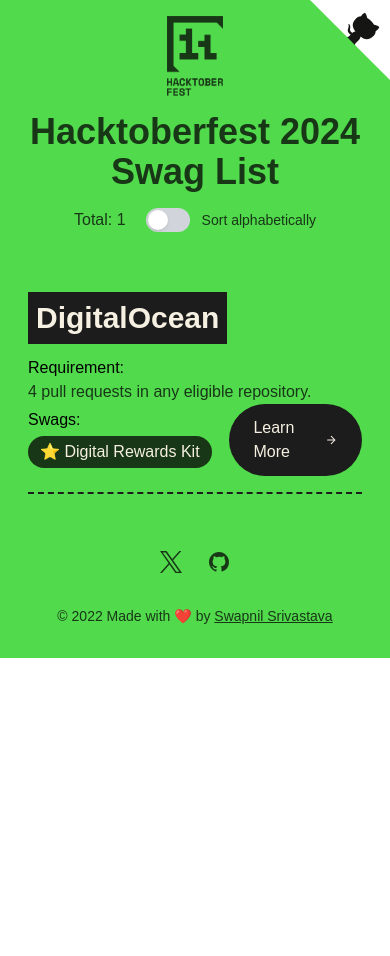
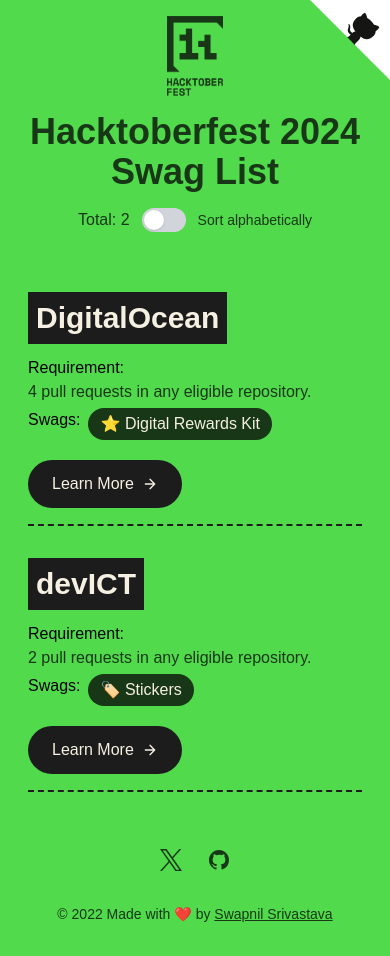
Before and after one commit to swapnilsparsh/hacktoberfest-swag, a Vue app: page / in a window 390 px wide. Before the commit the page ends 844 px from the top, so only its background shows below. Built offline with nearby package versions, Linux system fonts and the light colour scheme.

Commit message:
New Data added- devICT, responsive fix

```diff
--- a/src/App.vue
+++ b/src/App.vue
@@ -30,7 +30,7 @@ export default {
       <!-- toggle -->
       <div class="flex flex-col items-center justify-center mx-auto mb-6">
         <div class="flex items-center justify-center mx-auto mb-6">
-          <h2 class="mr-5 text-phthaloGreen">Total: {{ links.length }}</h2>
+          <h2 class="mr-3 text-phthaloGreen">Total: {{ links.length }}</h2>
           <button
             type="button"
             aria-pressed="false"
@@ -73,14 +73,16 @@ export default {
                 {{ link.description }}
               </h3>
             </div>
-            <div class="flex items-center justify-between">
+            <div
+              class="flex flex-col items-start justify-between md:flex-row md:items-center"
+            >
               <div class="flex flex-wrap">
                 <h2 class="py-1 pr-2 font-medium">Swags:</h2>
                 <h3 class="text-phthaloGreen">
                   <span
                     v-for="swag in link.swags"
                     :key="swag"
-                    class="inline-block px-3 py-1 mb-2 mr-2 rounded-full text-alabaster bg-phthaloGreen"
+                    class="inline-block px-3 py-1 my-1 mr-2 rounded-full text-alabaster bg-phthaloGreen"
                   >
                     {{ getEmoji(swag) }} {{ swag }}
                   </span>
@@ -88,7 +90,7 @@ export default {
               </div>
 
               <a
-                class="inline-flex items-center px-6 py-3 transition duration-300 ease-in-out bg-black rounded-full text-alabaster hover:bg-phthaloGreen"
+                class="inline-flex items-center px-6 py-3 mt-4 transition duration-300 ease-in-out bg-black rounded-full md:mt-0 text-alabaster hover:bg-phthaloGreen"
                 :href="link.href"
                 target="_blank"
                 rel="noopener"
--- a/src/data/yearly/data-2024.json
+++ b/src/data/yearly/data-2024.json
@@ -5,5 +5,12 @@
     "description": "4 pull requests in any eligible repository.",
     "swags": ["Digital Rewards Kit"],
     "href": "https://hacktoberfest.com/about/#rewards"
+  },
+  {
+    "org": "https://devict.org/",
+    "text": "devICT",
+    "description": "2 pull requests in any eligible repository.",
+    "swags": ["Stickers"],
+    "href": "https://hacktoberfest.devict.org/"
   }
 ]
```
